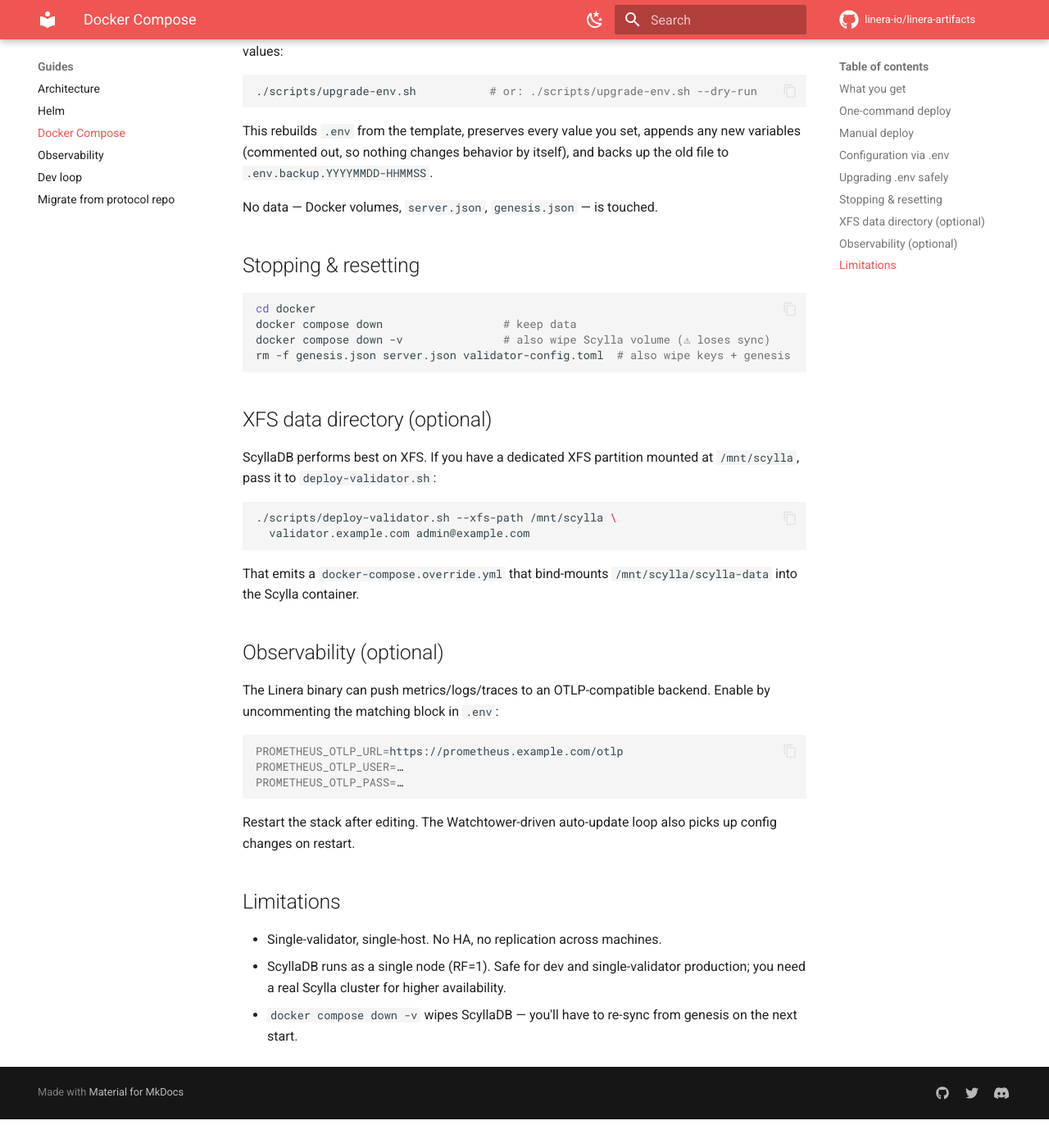
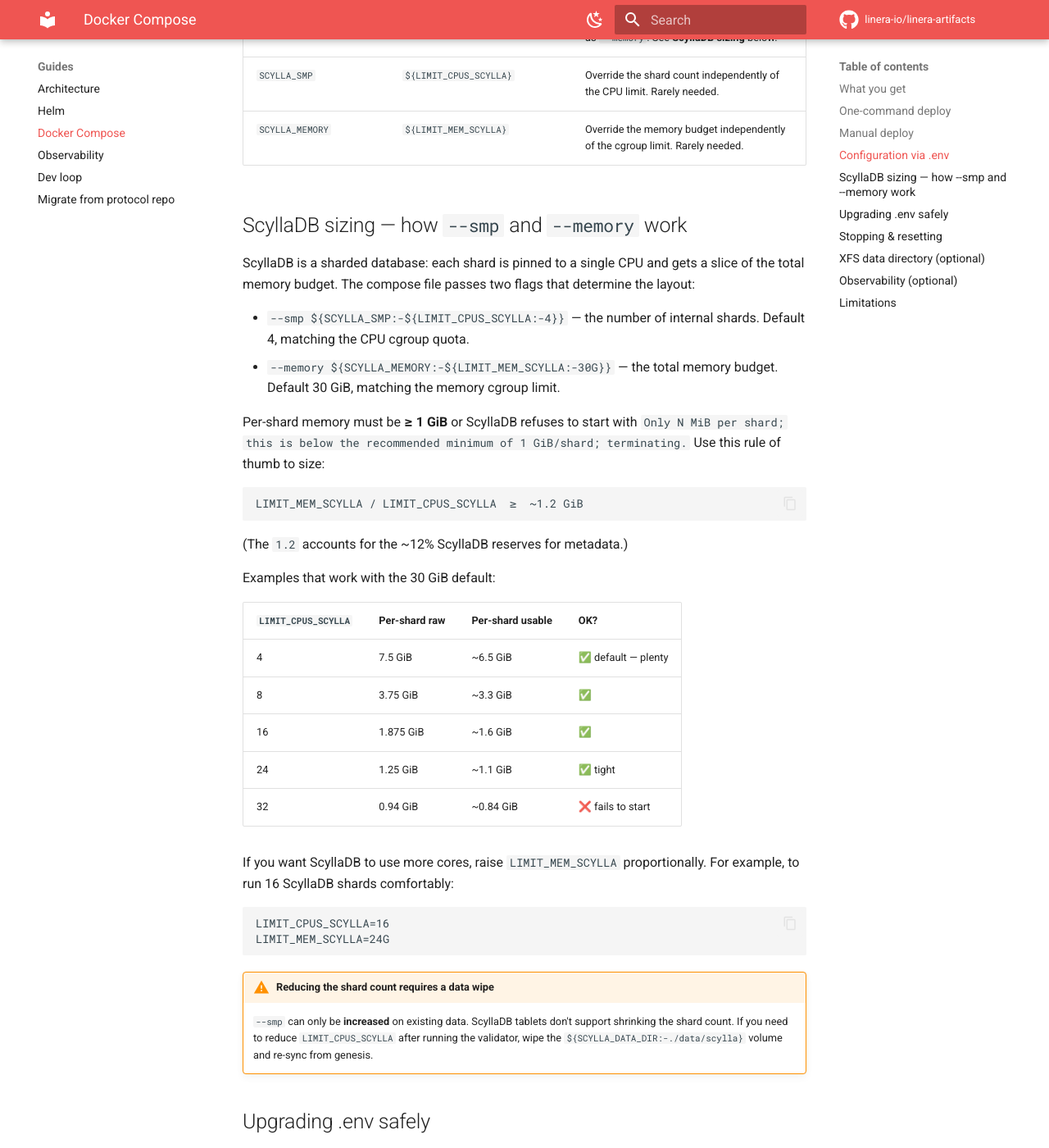
Before and after one commit to linera-io/linera-artifacts, an MkDocs documentation site: the page built from docs/DOCKER-COMPOSE.md, in a window 1280 px wide and 1400 px high, scrolled down 3548 px. Shown: the whole window at 82% size. Built offline with MkDocs 1.6.1 and Material for MkDocs 9.7.7, drawn with Linux system fonts in a browser that asks for light colours; comment, search, counter and statistics services are not loaded; before the commit the page ends 4913 px from its top, so only the background shows below that; some of the changed text lies outside the part shown.

Commit message:
fix(docker): pass explicit --smp and --memory to ScyllaDB
ScyllaDB auto-detects shard count from container nproc, which equals
host nproc because Docker cpus quota does not constrain visible CPUs.
On 32+ core hosts with the default 30G memory limit this gives <1 GiB
per shard and ScyllaDB refuses to start.

Bind ScyllaDB explicitly to LIMIT_CPUS_SCYLLA (--smp) and
LIMIT_MEM_SCYLLA (--memory). Add SCYLLA_SMP and SCYLLA_MEMORY override
vars for unusual cases.

BREAKING: existing deploys with --smp != LIMIT_CPUS_SCYLLA must either
match LIMIT_CPUS_SCYLLA to their previous shard count (= original
host nproc) or wipe the scylla data volume and re-sync from genesis.
ScyllaDB tablets do not support shrinking the shard count.

Adds:
- docs/HARDWARE.md — hardware requirements page (Min/Recommended/Prod)
- docs/DOCKER-COMPOSE.md — ScyllaDB sizing section explaining the math
- QUICKSTART links to HARDWARE
- mkdocs nav entry

````diff
--- a/docs/DOCKER-COMPOSE.md
+++ b/docs/DOCKER-COMPOSE.md
@@ -121,6 +121,55 @@
 | `LINERA_EXECUTION_STATE_CACHE_SIZE` | `5000`                  | Upstream default is 10000 — lower to save RAM.                                             |
 | `LINERA_BLOCK_CACHE_SIZE` | `2500`                            | Upstream default is 5000 — lower to save RAM.                                              |
 | `WATCHTOWER_INTERVAL` | `30`                                  | Seconds between image-update checks.                                                       |
+| `LIMIT_CPUS_SCYLLA`   | `4`                                   | CPU budget for ScyllaDB. Also drives `--smp` (shard count). See **ScyllaDB sizing** below. |
+| `LIMIT_MEM_SCYLLA`    | `30G`                                 | Memory budget for ScyllaDB. Also passed as `--memory`. See **ScyllaDB sizing** below.       |
+| `SCYLLA_SMP`          | `${LIMIT_CPUS_SCYLLA}`                | Override the shard count independently of the CPU limit. Rarely needed.                    |
+| `SCYLLA_MEMORY`       | `${LIMIT_MEM_SCYLLA}`                 | Override the memory budget independently of the cgroup limit. Rarely needed.                |
+
+## ScyllaDB sizing — how `--smp` and `--memory` work
+
+ScyllaDB is a sharded database: each shard is pinned to a single CPU and
+gets a slice of the total memory budget. The compose file passes two flags
+that determine the layout:
+
+* `--smp ${SCYLLA_SMP:-${LIMIT_CPUS_SCYLLA:-4}}` — the number of internal
+  shards. Default 4, matching the CPU cgroup quota.
+* `--memory ${SCYLLA_MEMORY:-${LIMIT_MEM_SCYLLA:-30G}}` — the total memory
+  budget. Default 30 GiB, matching the memory cgroup limit.
+
+Per-shard memory must be **≥ 1 GiB** or ScyllaDB refuses to start with
+`Only N MiB per shard; this is below the recommended minimum of 1 GiB/shard;
+terminating.` Use this rule of thumb to size:
+
+```
+LIMIT_MEM_SCYLLA / LIMIT_CPUS_SCYLLA  ≥  ~1.2 GiB
+```
+
+(The `1.2` accounts for the ~12% ScyllaDB reserves for metadata.)
+
+Examples that work with the 30 GiB default:
+
+| `LIMIT_CPUS_SCYLLA` | Per-shard raw | Per-shard usable | OK?                  |
+|---------------------|---------------|------------------|----------------------|
+| 4                   | 7.5 GiB       | ~6.5 GiB         | ✅ default — plenty   |
+| 8                   | 3.75 GiB      | ~3.3 GiB         | ✅                    |
+| 16                  | 1.875 GiB     | ~1.6 GiB         | ✅                    |
+| 24                  | 1.25 GiB      | ~1.1 GiB         | ✅ tight              |
+| 32                  | 0.94 GiB      | ~0.84 GiB        | ❌ fails to start     |
+
+If you want ScyllaDB to use more cores, raise `LIMIT_MEM_SCYLLA`
+proportionally. For example, to run 16 ScyllaDB shards comfortably:
+
+```
+LIMIT_CPUS_SCYLLA=16
+LIMIT_MEM_SCYLLA=24G
+```
+
+!!! warning "Reducing the shard count requires a data wipe"
+    `--smp` can only be **increased** on existing data. ScyllaDB tablets
+    don't support shrinking the shard count. If you need to reduce
+    `LIMIT_CPUS_SCYLLA` after running the validator, wipe the
+    `${SCYLLA_DATA_DIR:-./data/scylla}` volume and re-sync from genesis.
 
 ## Upgrading .env safely
 
--- a/mkdocs.yml
+++ b/mkdocs.yml
@@ -61,6 +61,7 @@
 nav:
   - Home: index.md
   - Quickstart: QUICKSTART.md
+  - Hardware requirements: HARDWARE.md
   - Guides:
       - Architecture: ARCHITECTURE.md
       - Helm: HELM.md
````
Also changed, not shown: docs/HARDWARE.md (added, +120 -0 lines), docs/QUICKSTART.md (+3 -0 lines), 1 other file.
